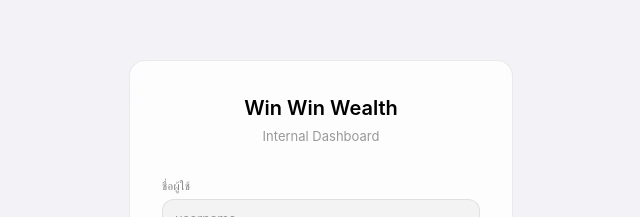
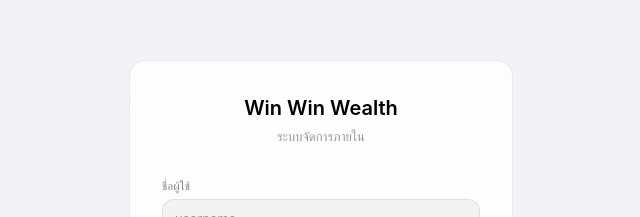
Before and after one commit to BelongToBOB/winwin-client, a React (Vite) app: page / in a window 1280 px wide. Shown: the part 164-381 px from the top of the page, without its empty margins (319-959 px from the left). Built offline with nearby package versions, Linux system fonts and the light colour scheme; no server answers.

Commit message:
fix: AuthGate React hook error

```diff
--- a/src/components/auth/AuthGate.tsx
+++ b/src/components/auth/AuthGate.tsx
@@ -4,17 +4,12 @@ const AUTH_KEY = 'ww_auth'
 const VALID_USER = 'winwin'
 const VALID_PASS = 'winwin2024'
 
-export function isAuthenticated() {
-  return localStorage.getItem(AUTH_KEY) === 'ok'
-}
-
 export function logout() {
   localStorage.removeItem(AUTH_KEY)
   window.location.reload()
 }
 
-export function AuthGate({ children }: { children: React.ReactNode }) {
-  const [authed, setAuthed] = useState(() => isAuthenticated())
+function LoginForm() {
   const [username, setUsername] = useState('')
   const [password, setPassword] = useState('')
   const [error, setError] = useState('')
@@ -23,14 +18,11 @@ export function AuthGate({ children }: { children: React.ReactNode }) {
     e.preventDefault()
     if (username === VALID_USER && password === VALID_PASS) {
       localStorage.setItem(AUTH_KEY, 'ok')
-      setAuthed(true)
-      setError('')
+      window.location.reload()
     } else {
       setError('ชื่อผู้ใช้หรือรหัสผ่านไม่ถูกต้อง')
     }
   }
-
-  if (authed) return <>{children}</>
 
   return (
     <div className="min-h-screen bg-[#F2F2F7] dark:bg-black flex items-center justify-center">
@@ -38,7 +30,7 @@ export function AuthGate({ children }: { children: React.ReactNode }) {
         <div className="bg-white/80 dark:bg-[#1C1C1E]/80 backdrop-blur-xl rounded-2xl border border-black/[0.08] dark:border-white/[0.08] p-8">
           <div className="mb-8 text-center">
             <h1 className="text-[20px] font-semibold text-black dark:text-white">Win Win Wealth</h1>
-            <p className="text-[13px] text-black/40 dark:text-white/40 mt-1">Internal Dashboard</p>
+            <p className="text-[13px] text-black/40 dark:text-white/40 mt-1">ระบบจัดการภายใน</p>
           </div>
 
           <form onSubmit={handleLogin} className="flex flex-col gap-4">
@@ -86,3 +78,10 @@ export function AuthGate({ children }: { children: React.ReactNode }) {
     </div>
   )
 }
+
+export function AuthGate({ children }: { children: React.ReactNode }) {
+  if (localStorage.getItem(AUTH_KEY) !== 'ok') {
+    return <LoginForm />
+  }
+  return <>{children}</>
+}
```
